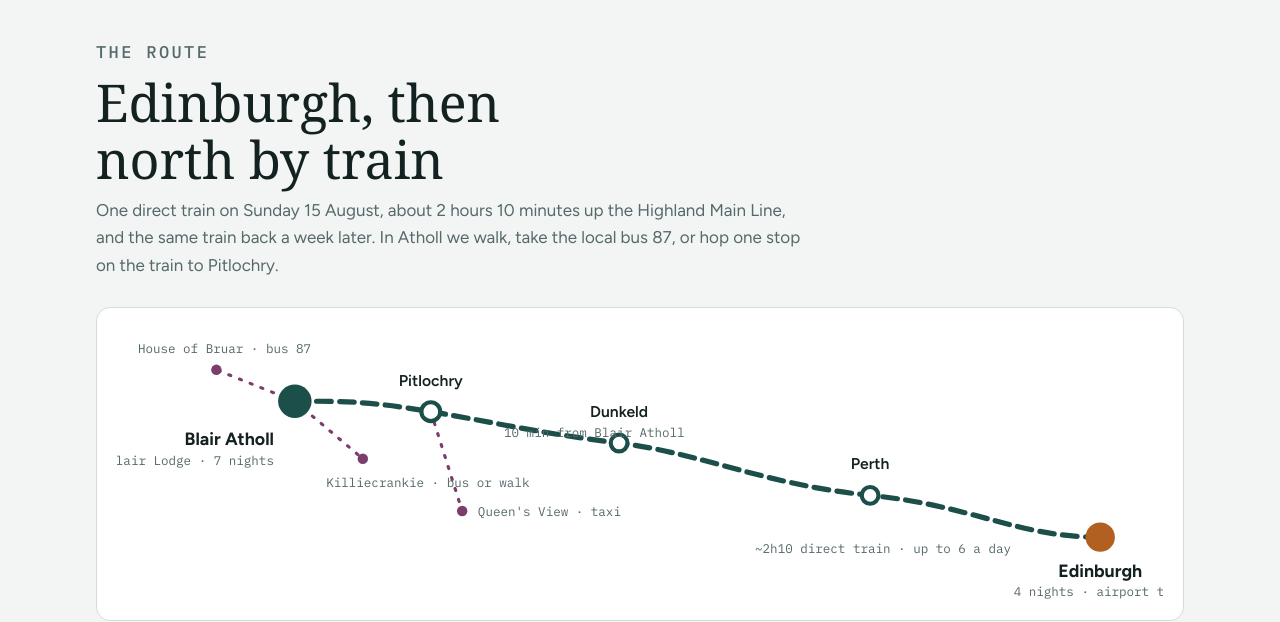
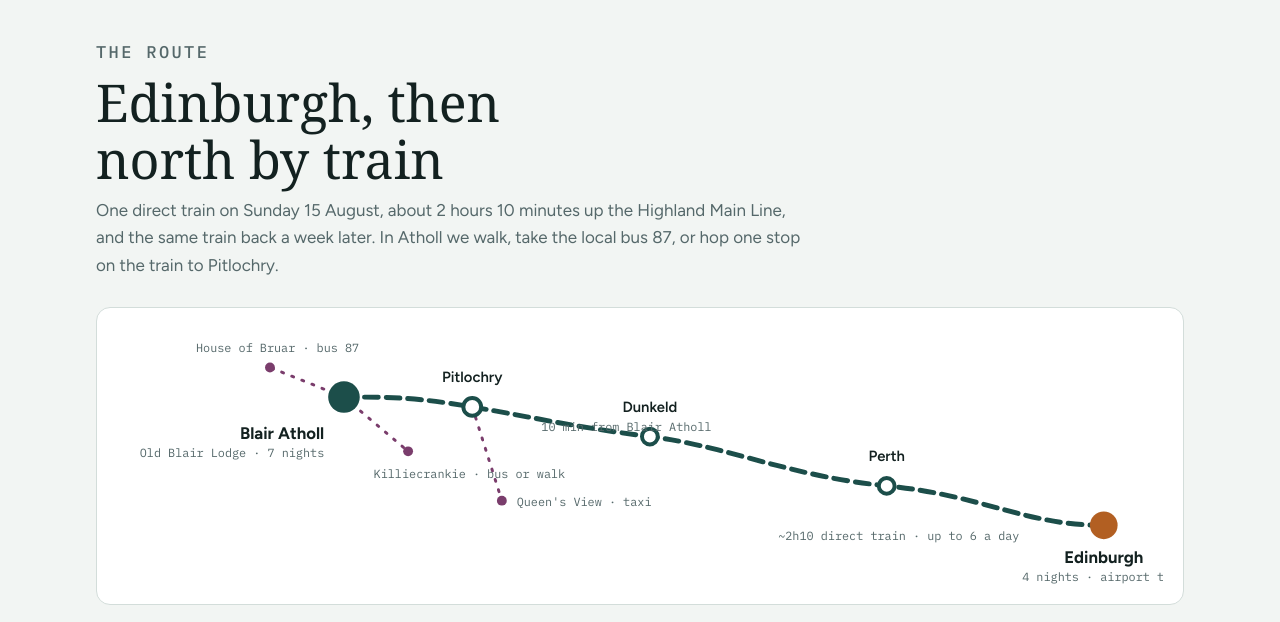
Before and after one commit to dumuzid1977/dumuzid1977.github.io, a plain HTML site: page trip/index.html in a window 1280 px wide. Shown: the part 711-1333 px from the top of the page. Drawn offline with Linux system fonts and the light colour scheme; a web font is replaced by a local one.

Commit message:
Fix route label clipping
Co-Authored-By: Claude Opus 5.5 <noreply@anthropic.com>
Claude-Session: https://claude.ai/code/session_018b763d88K5D1NkqVMb6jHH

```diff
--- a/trip/index.html
+++ b/trip/index.html
@@ -235,7 +235,7 @@ footer a{color:var(--muted)}
       <p>One direct train on Sunday 15 August, about 2 hours 10 minutes up the Highland Main Line, and the same train back a week later. In Atholl we walk, take the local bus 87, or hop one stop on the train to Pitlochry.</p>
     </div>
     <div class="route">
-      <svg viewBox="0 0 1000 260" role="img" aria-label="Route: Edinburgh by train via Perth, Dunkeld and Pitlochry to Blair Atholl, with day trips to Killiecrankie, House of Bruar and Queen's View">
+      <svg viewBox="-60 0 1060 260" role="img" aria-label="Route: Edinburgh by train via Perth, Dunkeld and Pitlochry to Blair Atholl, with day trips to Killiecrankie, House of Bruar and Queen's View">
         <path d="M940 200 C 860 200, 820 170, 720 160 S 560 120, 480 110 S 360 90, 300 80 S 220 70, 170 70" fill="none" stroke="var(--loch)" stroke-width="5" stroke-linecap="round" stroke-dasharray="14 8"/>
         <path d="M170 70 L 95 40 M170 70 L 235 125 M300 80 L 330 175" fill="none" stroke="var(--heather)" stroke-width="3" stroke-dasharray="2 9" stroke-linecap="round"/>
         <g><circle cx="940" cy="200" r="14" fill="var(--bracken)"/>
```
